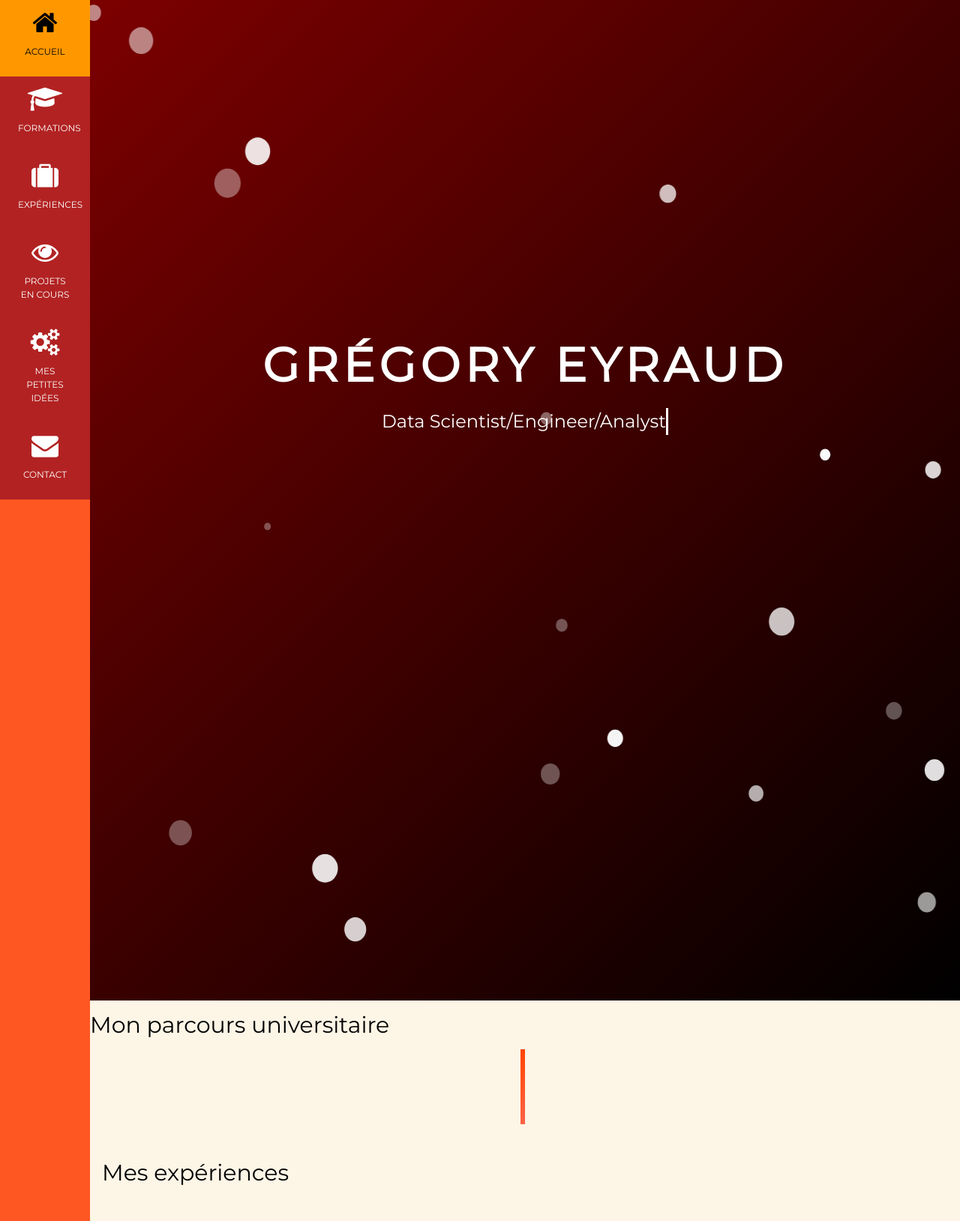
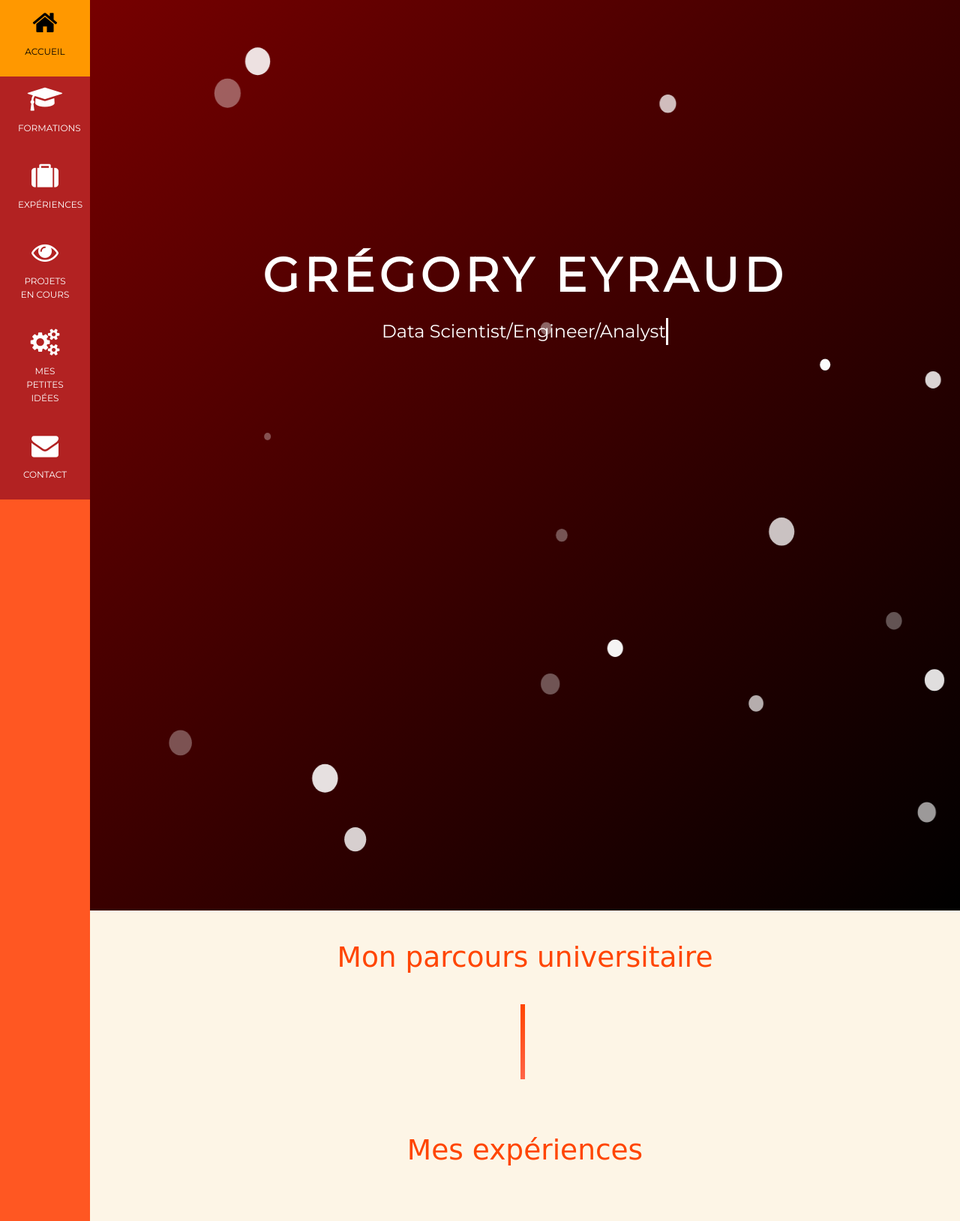
Before and after one commit to EYRAUD-gregory/Portfolio, a Django app: page / in a window 1280 px wide, after a click on "EXPÉRIENCES". Shown: the whole page at 75% size. Run offline with Django 4.2, Linux system fonts and the light colour scheme; data that the repository does not hold is empty; some libraries are stand-ins or nearby versions.

Commit message:
Nettoyage du code

```diff
--- a/portfolio/templates/portfolio/portfolio.html
+++ b/portfolio/templates/portfolio/portfolio.html
@@ -130,10 +130,6 @@
     </div>
 </div>
 
-
-<script src="https://cdnjs.cloudflare.com/ajax/libs/gsap/1.20.3/TweenLite.min.js"></script>
-<script src="https://cdnjs.cloudflare.com/ajax/libs/gsap/1.20.3/easing/EasePack.min.js"></script>
-
 <!-- Lien vers le script JavaScript externe -->
 <script src="{% static 'portfolio/script.js' %}"></script>
 
--- a/static/portfolio/styles.css
+++ b/static/portfolio/styles.css
@@ -86,6 +86,42 @@ body, h1,h2,h3,h4,h5,h6 {
     font-family: "Montserrat", sans-serif
 }
 
+h2 {
+    font-family: 'Dancing Script', cursive;
+    font-size: 2.5em;
+    text-align: center;
+    color: #ff4500;
+    position: relative;
+    margin-top: 40px; /* Ajout de marge au-dessus */
+    margin-bottom: 40px; /* Ajout de marge en dessous */
+    line-height: 1.2; /* Espacement entre les lignes pour une meilleure lisibilité */
+}
+
+h2 span {
+    font-family: 'Montserrat', sans-serif;
+    font-weight: bold;
+    text-transform: uppercase;
+    background: linear-gradient(90deg, #ff4500, #ff6347);
+    -webkit-background-clip: text;
+    -webkit-text-fill-color: transparent;
+    padding-bottom: 20px;
+}
+
+h2::after {
+    content: '';
+    position: absolute;
+    width: 0;
+    height: 4px;
+    background: #ff6347;
+    bottom: -10px; /* Décalage pour éviter que la ligne ne soit trop proche du texte */
+    left: 50%;
+    transform: translateX(-50%);
+    transition: width 0.5s ease-out;
+}
+
+h2:hover::after {
+    width: 100%;
+}
 
 .w3-row-padding img {
     margin-bottom: 12px
```
Also changed, not shown: other parts of static/portfolio/styles.css (+103 -107 lines).
